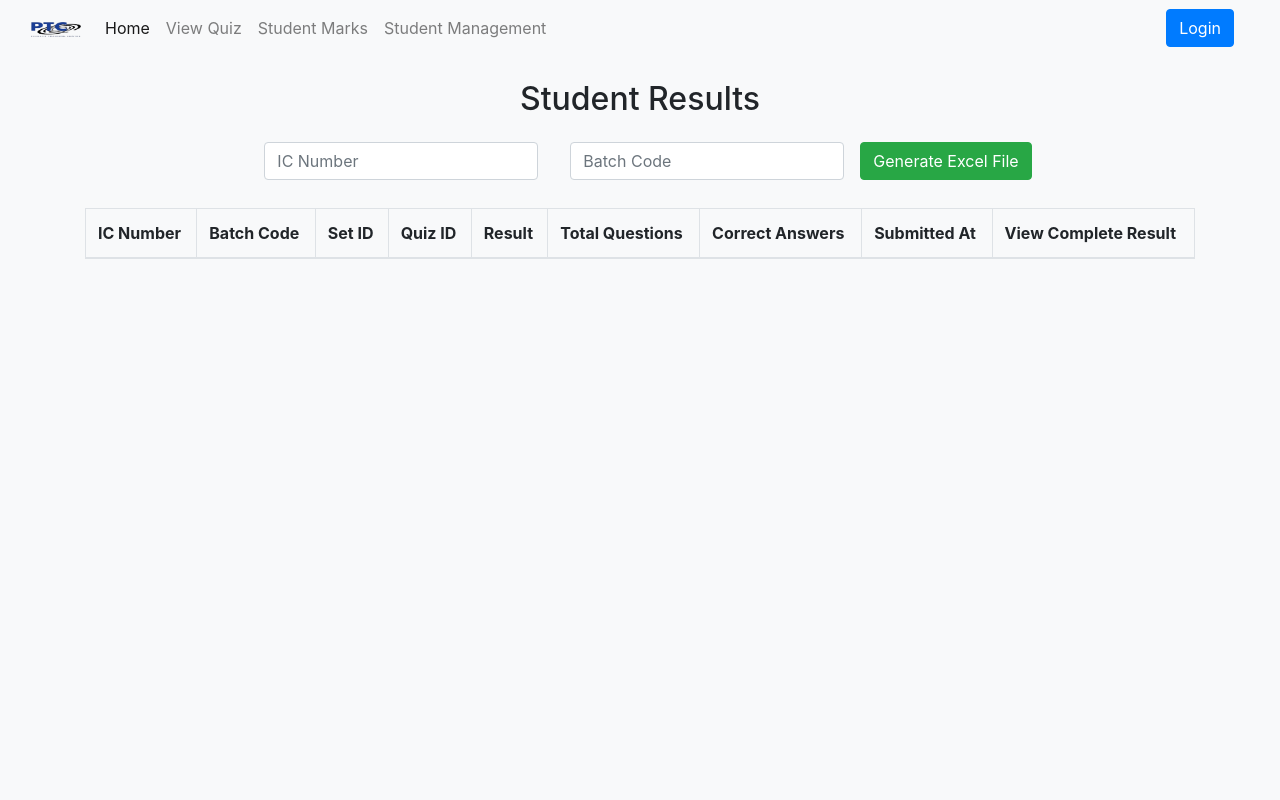
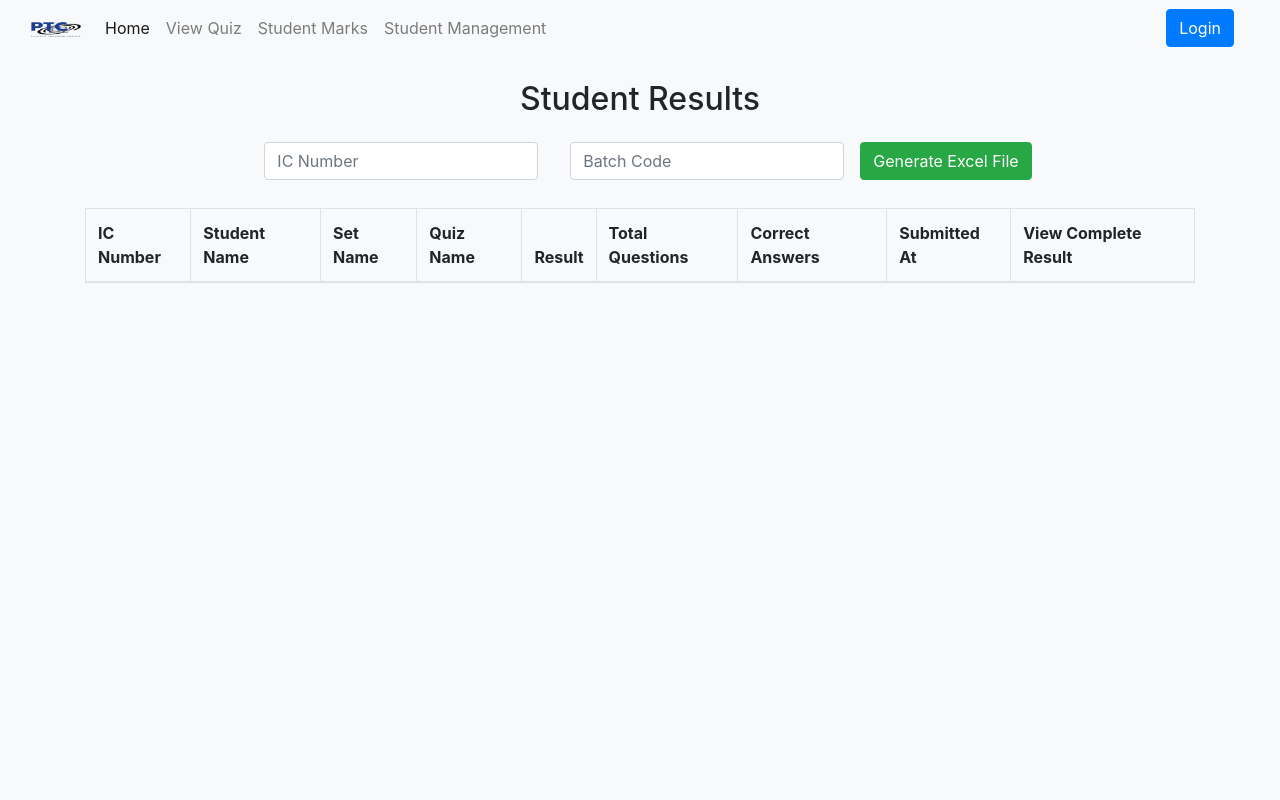
Before and after one commit to ramkumar1208/quiz-boot-php, a PHP site: page /view_student_results.php in a window 1280 px wide. Run offline with PHP 8.4, Linux system fonts and the light colour scheme; data that the repository does not hold is empty.

Commit message:
updated student results

```diff
--- /dev/null
+++ b/generated_files/student_results_20240731_152155.csv
@@ -0,0 +1,2 @@
+IC Number,Student Name,Set Name,Quiz Name,Result,Total Questions,Correct Answers,Submitted At,View Complete Result
+G6357282P,undefined,undefined,undefined,Fail,5,2,2024-07-29 20:29:26,
--- a/search_results.php
+++ b/search_results.php
@@ -12,7 +12,12 @@ $ic_number_search = isset($_POST['ic_number_search']) ? mysqli_real_escape_strin
 $batch_code_search = isset($_POST['batch_code_search']) ? mysqli_real_escape_string($con, $_POST['batch_code_search']) : "";
 
 // Build the search query
-$query = "SELECT * FROM results WHERE 1=1"; // Base query
+// $query = "SELECT * FROM results WHERE 1=1"; // Base query
+$query = "SELECT r.*, u.user_name, qs.set_name, qt.quiz_topic
+          FROM results r
+          JOIN users u ON r.ic_number = u.ic_number
+          JOIN question_sets qs ON r.set_id = qs.set_id
+          JOIN quiz_topics qt ON r.quiz_id = qt.quiz_id";
 
 if (!empty($ic_number_search)) {
     $query .= " AND ic_number = '$ic_number_search'";
--- a/view_student_results.php
+++ b/view_student_results.php
@@ -9,12 +9,6 @@
     <script src="https://code.jquery.com/jquery-3.5.1.min.js"></script>
     <script src="https://stackpath.bootstrapcdn.com/bootstrap/4.5.0/js/bootstrap.min.js"></script>
     <style>
-        .center-div {
-            display: flex;
-            justify-content: center;
-            align-items: center;
-            height: 20vh;
-        }
         .container-fluid {
             background-color: #f8f9fa; /* Light grey background */
             height: 100vh;
@@ -31,7 +25,8 @@
                     url: "search_results.php",
                     data: {
                         ic_number_search: $('#ic_number_search').val(),
-                        batch_code_search: $('#batch_code_search').val()
+                        batch_code_search: $('#batch_code_search').val(),
+                        // Additional filters can be added here
                     },
                     dataType: "json",
                     success: function(response) {
@@ -41,9 +36,9 @@
                             $.each(response, function(index, result) {
                                 var row = '<tr>' +
                                     '<td>' + result.ic_number + '</td>' +
-                                    '<td>' + result.batch_code + '</td>' +
-                                    '<td>' + result.set_id + '</td>' +
-                                    '<td>' + result.quiz_id + '</td>' +
+                                    '<td>' + result.user_name + '</td>' +
+                                    '<td>' + result.set_name + '</td>' +
+                                    '<td>' + result.quiz_topic + '</td>' +
                                     '<td>' + (result.result == 1 ? "Pass" : "Fail") + '</td>' +
                                     '<td>' + result.total_questions + '</td>' +
                                     '<td>' + result.correct_answers + '</td>' +
@@ -173,9 +168,9 @@
                             <thead>
                                 <tr>
                                     <th>IC Number</th>
-                                    <th>Batch Code</th>
-                                    <th>Set ID</th>
-                                    <th>Quiz ID</th>
+                                    <th>Student Name</th>
+                                    <th>Set Name</th>
+                                    <th>Quiz Name</th>
                                     <th>Result</th>
                                     <th>Total Questions</th>
                                     <th>Correct Answers</th>
```
Also changed, not shown: complete_result.php (+17 -3 lines).
